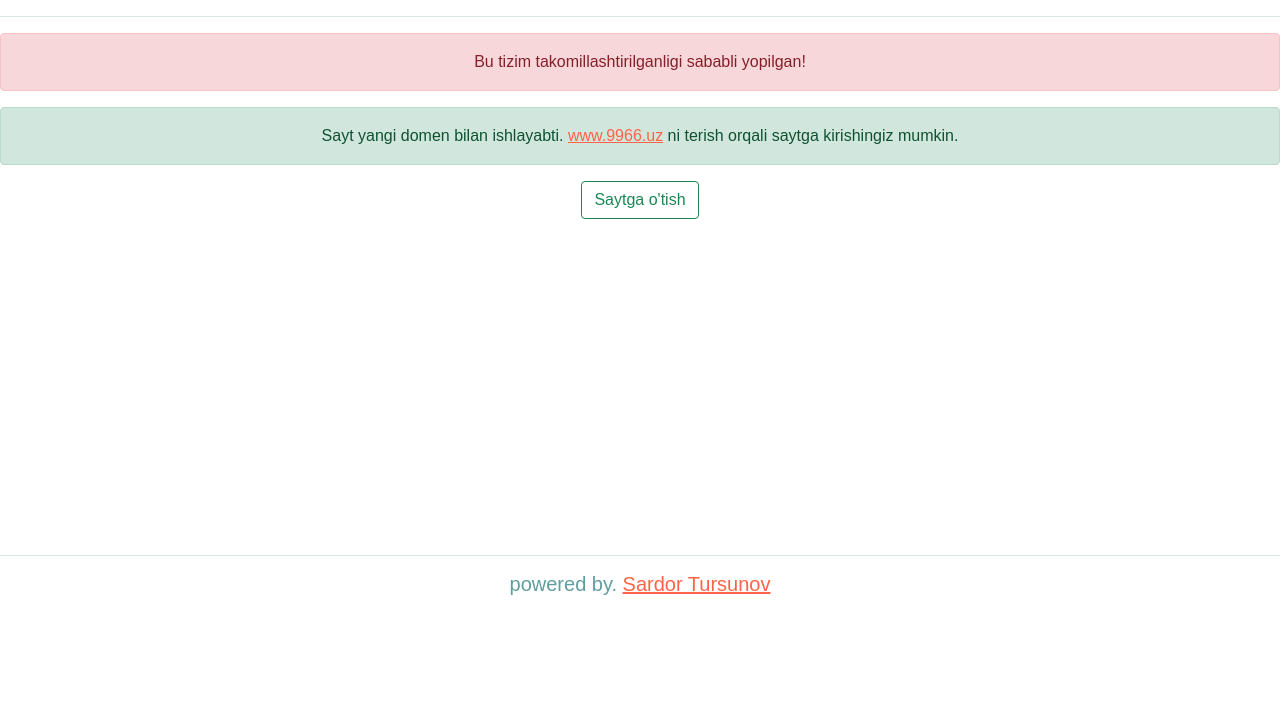
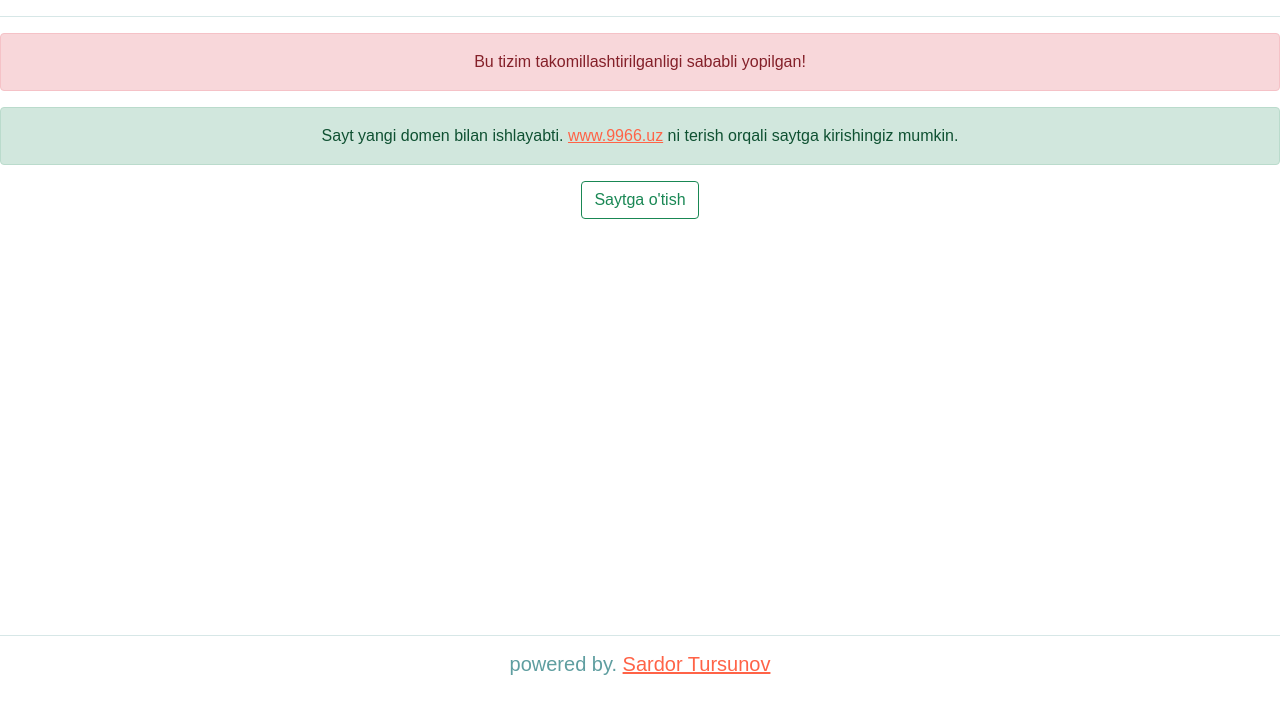
Before and after one commit to sardortursunov/test, a plain HTML site: page index.html in a window 1280 px wide. Drawn offline with nearby package versions, Linux system fonts and the light colour scheme.

Commit message:
Update index.html

```diff
--- a/index.html
+++ b/index.html
@@ -92,7 +92,7 @@
 
 
 
-  <div style="padding-top: 320px"><hr>
+ <div style="padding-top: 400px"><hr>
   <h5>powered by. <a href="https://t.me/sardor_tursunov_official"> Sardor Tursunov</a></h5></div>
 
 
```
